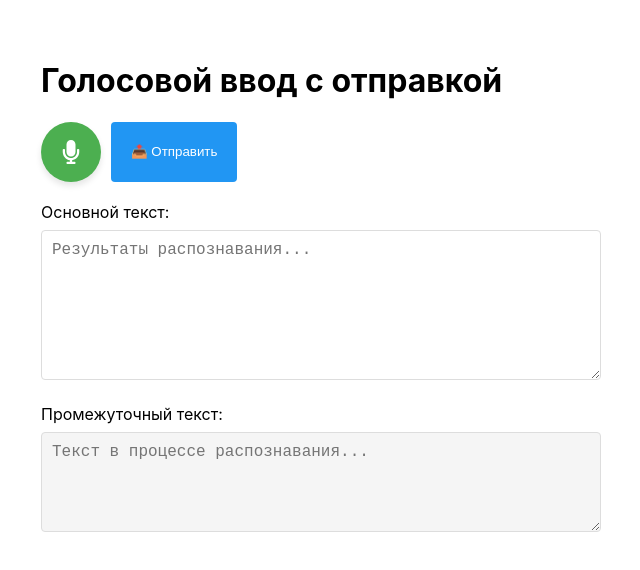
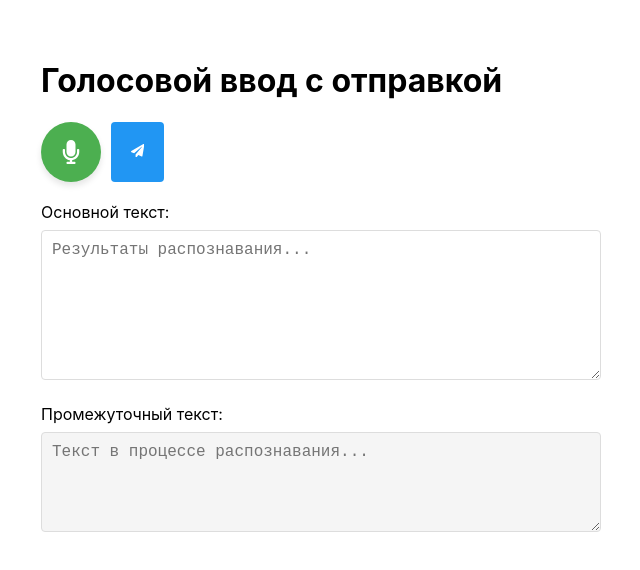
Before and after one commit to gitpshub/vn, a React (Vite) app: page / in a window 1280 px wide. Shown: the top 570 px of the page, without its empty margins (319-959 px from the left). Built offline with nearby package versions, Linux system fonts and the light colour scheme.

Commit message:
feat: recognition full refactor - 1

```diff
--- a/src/App.tsx
+++ b/src/App.tsx
@@ -93,7 +93,8 @@ const App = () => {
             cursor: 'pointer'
           }}
         >
-          {submitting ? '⏳ Отправка...' : '📤 Отправить'}
+          {/* {submitting ? '⏳ Отправка...' : '📤 Отправить'} */}
+          {submitting ? <FaPaperPlane/> : <FaPaperPlane/>}
         </button>
       </div>
 
```
